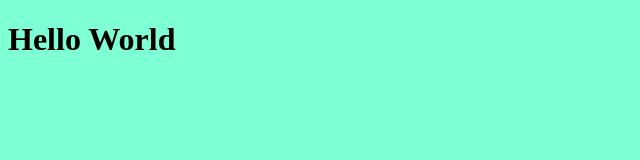
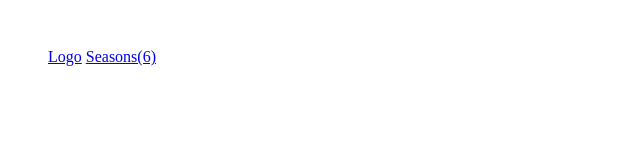
Before and after one commit to leopiresgoss/second-capstone-project, a website built with webpack: page src/index.html in a window 1280 px wide. Shown: the whole page, without its empty margins (0-640 px from the left). Built offline with nearby package versions, Linux system fonts and the light colour scheme.

Commit message:
Add header and basic style

```diff
--- a/src/index.html
+++ b/src/index.html
@@ -7,6 +7,10 @@
   <title>Billions Seasons Review</title>
 </head>
 <body>
-  <h1>Hello World</h1>
+  <header>
+    <!-- Add logo image and the 'seasons(6)' should be render dynamically -->
+    <a id="logo" href="/">Logo</a>
+    <a class="link" href="/">Seasons(6)</a>
+  </header>
 </body>
 </html>
--- a/src/style.css
+++ b/src/style.css
@@ -1,3 +1,12 @@
+* {
+  box-sizing: border-box;
+  margin: 0;
+  padding: 0;
+  border: 0;
+}
+
 body {
-  background-color: aquamarine;
+  padding: 48px;
+  height: 100%;
+  min-height: 100vh;
 }
```
Also changed, not shown: dist/index.html, dist/main.js.
